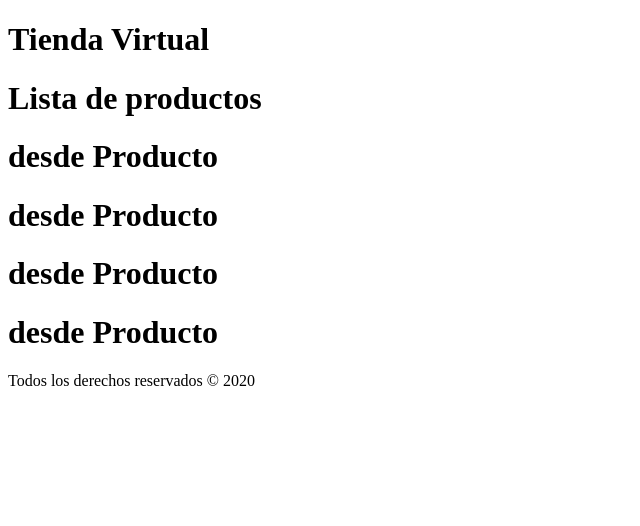
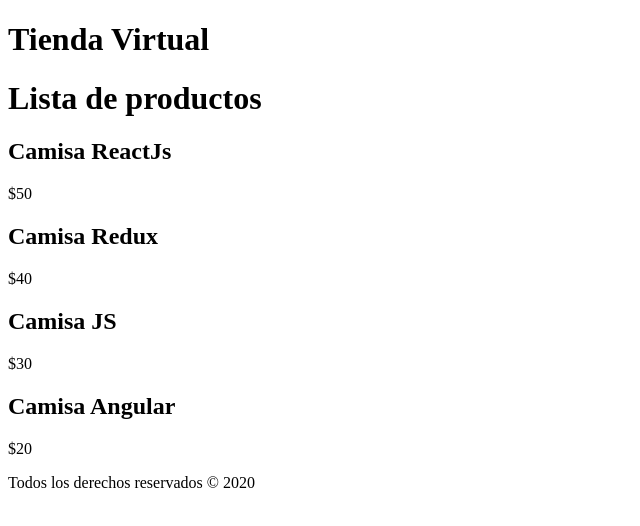
Before and after one commit to jimmy404/REACT-Test, a React (Create React App) app: page / in a window 1280 px wide. Shown: the top 526 px of the page, without its empty margins (0-640 px from the left). Built offline with nearby package versions, Linux system fonts and the light colour scheme.

Commit message:
Adding const&div with code to show data - Producto.js

```diff
--- a/src/components/Producto.js
+++ b/src/components/Producto.js
@@ -1,7 +1,17 @@
 import React from 'react';
 
-const Producto = () => {
-    return ( <h1>desde Producto</h1> );
+const Producto = ({producto}) => {
+
+    const {nombre, precio, id} = producto
+
+    return (
+
+        <div>
+            <h2>{nombre}</h2>
+            <p>${precio}</p>
+        </div>
+
+    );
 }
 
 export default Producto;
```
